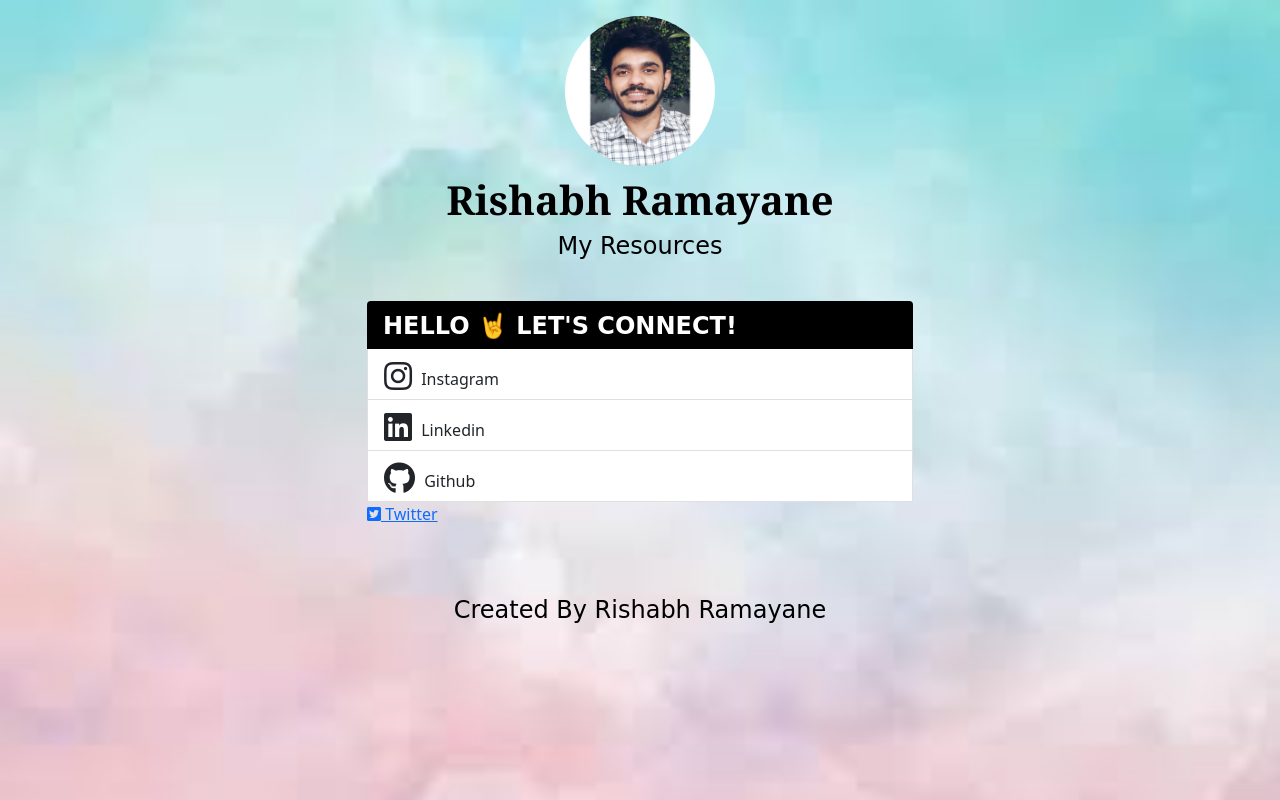
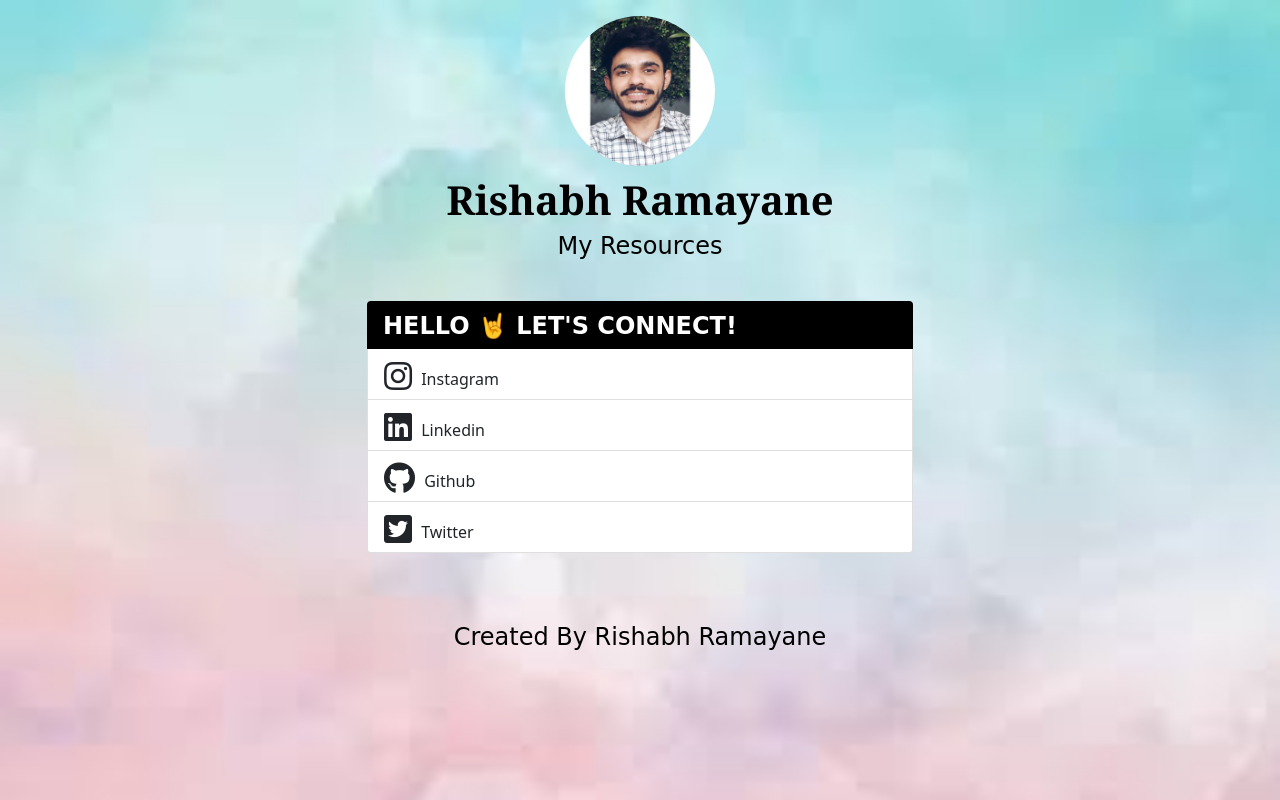
Before and after one commit to Rish2704/Link-Tree, a plain HTML site: page index.html in a window 1280 px wide. Drawn offline with nearby package versions, Linux system fonts and the light colour scheme; a web font is replaced by a local one.

Commit message:
Update index.html

```diff
--- a/index.html
+++ b/index.html
@@ -35,7 +35,7 @@
             <a href="https://github.com/Rish2704" class="list-group-item list-group-item-action">
               <span class="icon-wrapper"><i class="fab fa-github"></i></span> Github
             </a>
-           <a href="https://x.com/Rishabh63022061?t=s4iVaoKLaabulosPqD4anQ&s=08">
+           <a href="https://x.com/Rishabh63022061?t=s4iVaoKLaabulosPqD4anQ&s=08" class="list-group-item list-group-item-action">
               <span class="icon-wrapper"><i class="fab fa-twitter-square"></i></span> Twitter
             </a>
           </div>
```
